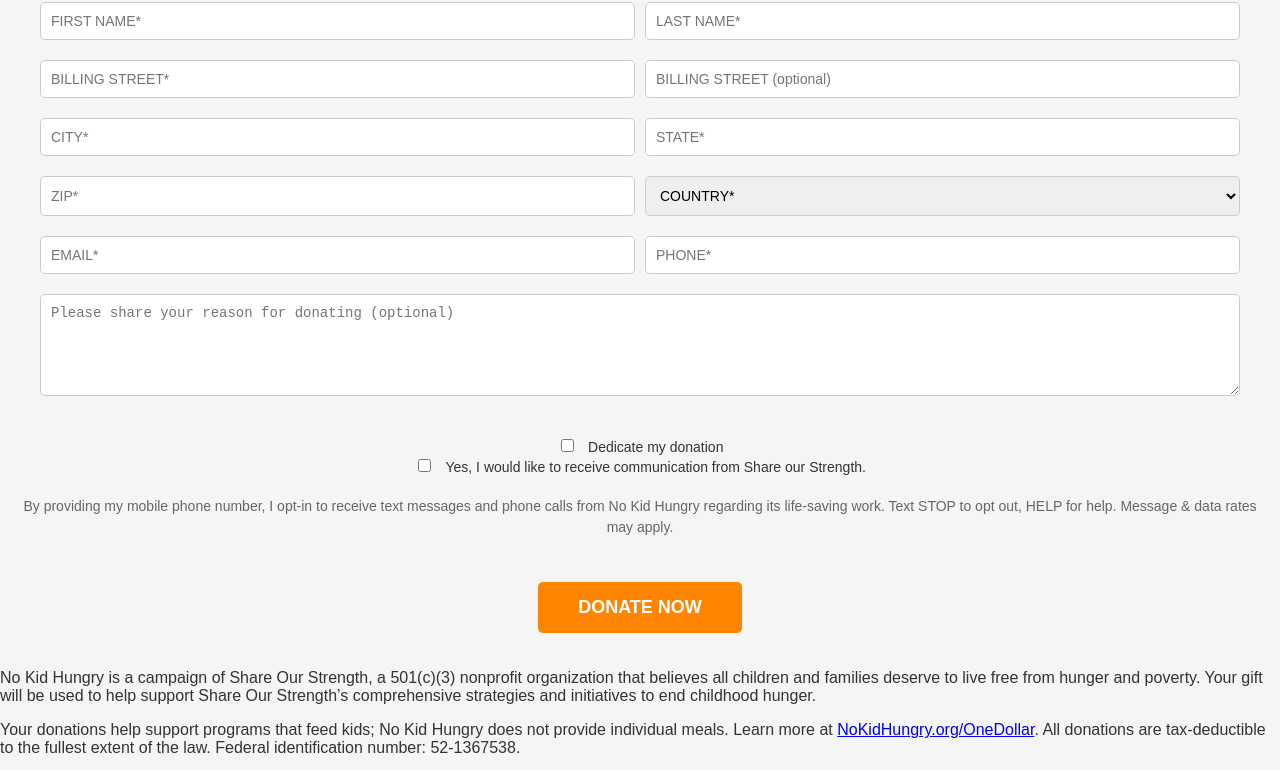
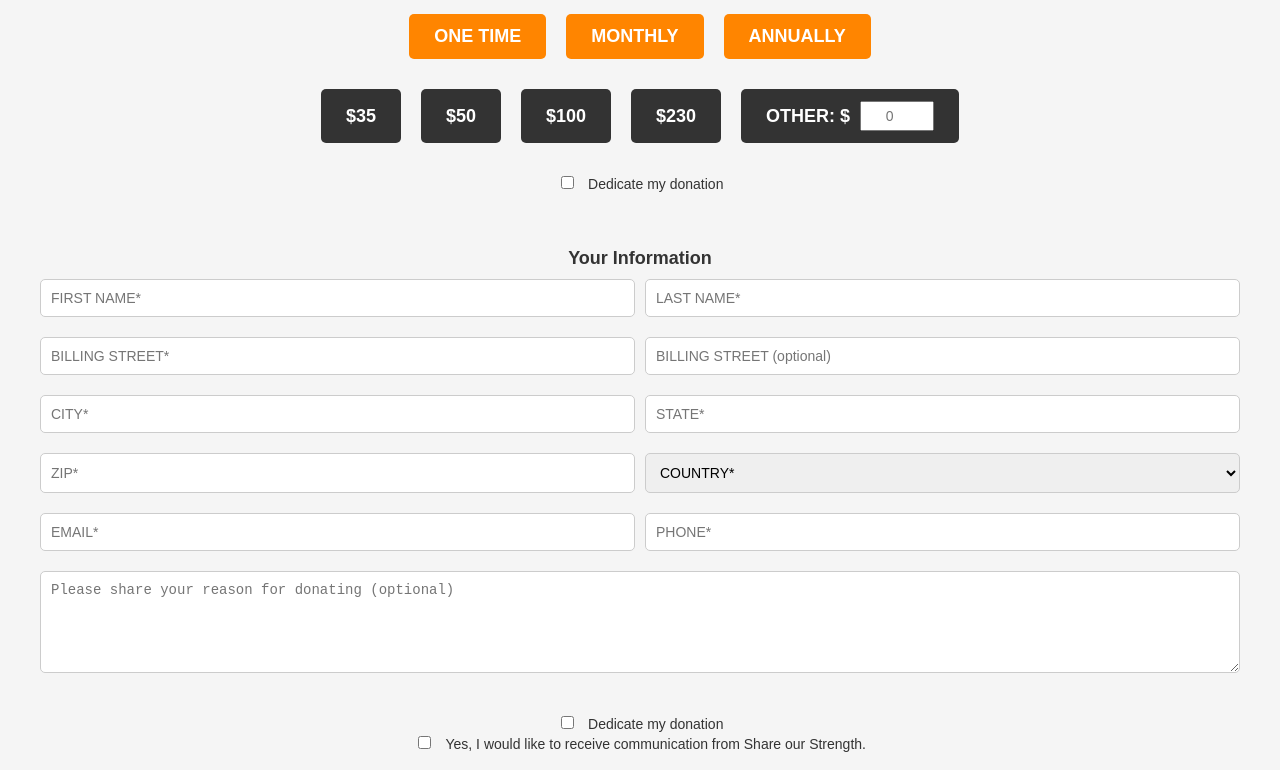
Before and after one commit to Phi-star/Big-daddy-V1, a website: page index.html in a window 1280 px wide. Shown: the part 454-1224 px from the top of the page. Drawn offline with Linux system fonts and the light colour scheme.

Commit message:
Update index.html

```diff
--- a/index.html
+++ b/index.html
@@ -21,13 +21,38 @@
         Today, <strong class="highlight">1 in 5 kids</strong> is at risk of hunger in America. <strong class="highlight">But you can help.</strong> Your gift today can connect vulnerable kids in communities around the country with the nutritious food they need to grow and thrive.
       </p>
       <p class="description">
-        A <strong class="highlight orange">$50 gift</strong> can help provide up to <strong class="highlight orange">500 meals</strong> for a child who is struggling with an empty belly and demoralizing hunger pangs. Your gift today can make a big difference for kids facing hunger.
+        A <strong class="highlight yellow">$50 gift</strong> can help provide up to <strong class="highlight yellow">500 meals</strong> for a child who is struggling with an empty belly and demoralizing hunger pangs. Your gift today can make a big difference for kids facing hunger.
       </p>
-    </section>
 
+    <main class="donation-form">
+      <h1 class="title">Donate Today</h1>
+
+      <!-- Donation Type Buttons -->
+      <div class="donation-type-buttons">
+        <button class="donation-type" id="one-time-btn">ONE TIME</button>
+        <button class="donation-type" id="monthly-btn">MONTHLY</button>
+        <button class="donation-type" id="annually-btn">ANNUALLY</button>
+      </div>
+
+      <!-- Donation Amount Buttons -->
+      <div class="donation-amount-buttons" id="amount-buttons">
+        <button class="donation-amount amount" id="amount-35" onclick="setDonationAmount('35')">$35</button>
+        <button class="donation-amount amount" id="amount-50" onclick="setDonationAmount('50')">$50</button>
+        <button class="donation-amount amount" id="amount-100" onclick="setDonationAmount('100')">$100</button>
+        <button class="donation-amount amount" id="amount-230" onclick="setDonationAmount('230')">$230</button>
+        <button class="donation-amount other-amount">
+          OTHER: $<input type="number" id="custom-amount" placeholder="0" min="1" onchange="setDonationAmount(this.value)">
+        </button>
+      </div>
+
+      <!-- Dedicate Donation -->
+      <div class="dedicate-donation">
+        <input type="checkbox" id="dedicate" class="checkbox-input">
+        <label for="dedicate" class="checkbox-label">Dedicate my donation</label>
+      </div>
     <!-- Billing Information -->
     <section class="billing-info">
-      <h2 class="sub-title">Billing Information</h2>
+      <h2 class="sub-title">Your Information</h2>
       <div class="form-row">
         <input type="text" placeholder="FIRST NAME*" class="form-input" id="first-name" required>
         <input type="text" placeholder="LAST NAME*" class="form-input" id="last-name" required>
```
